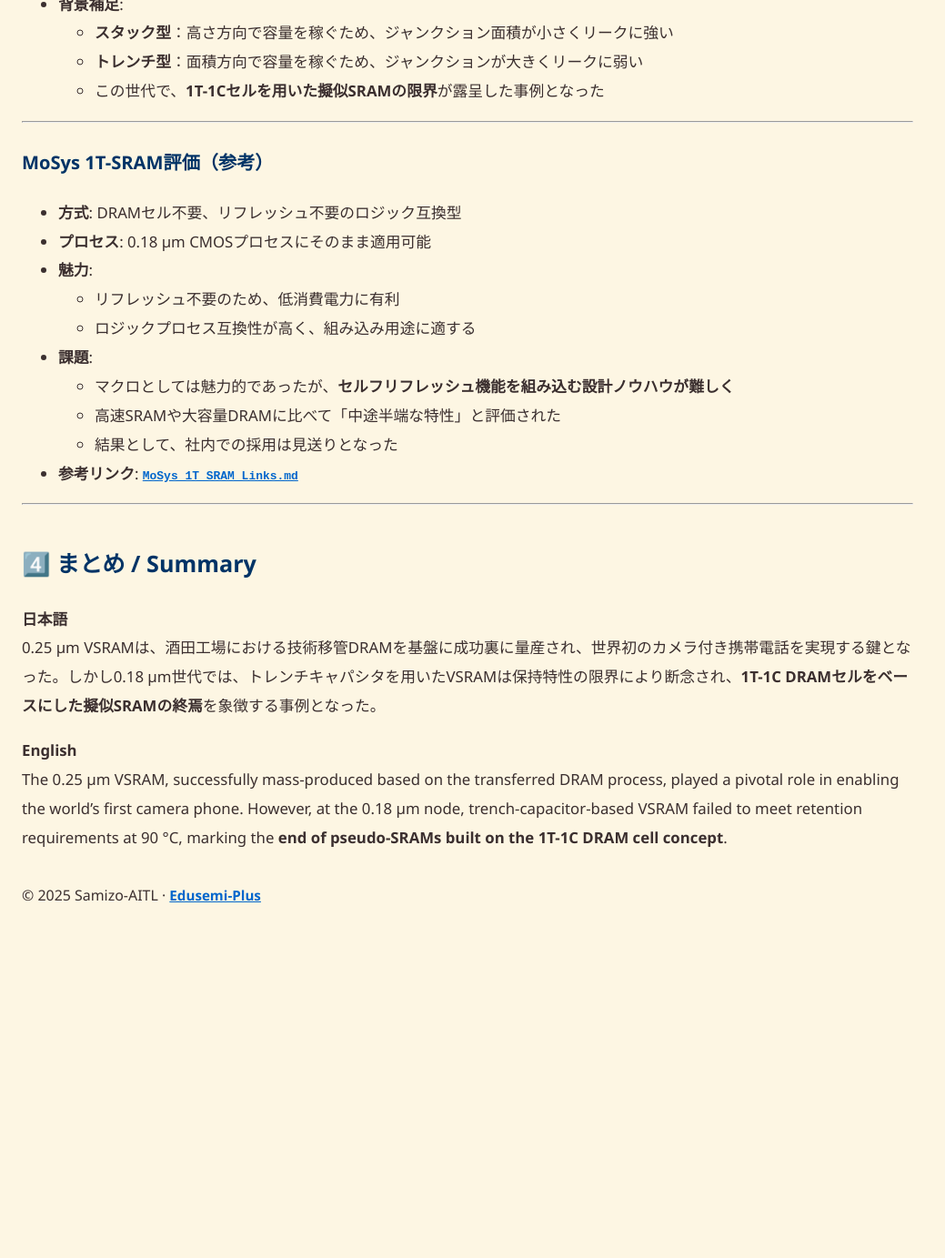
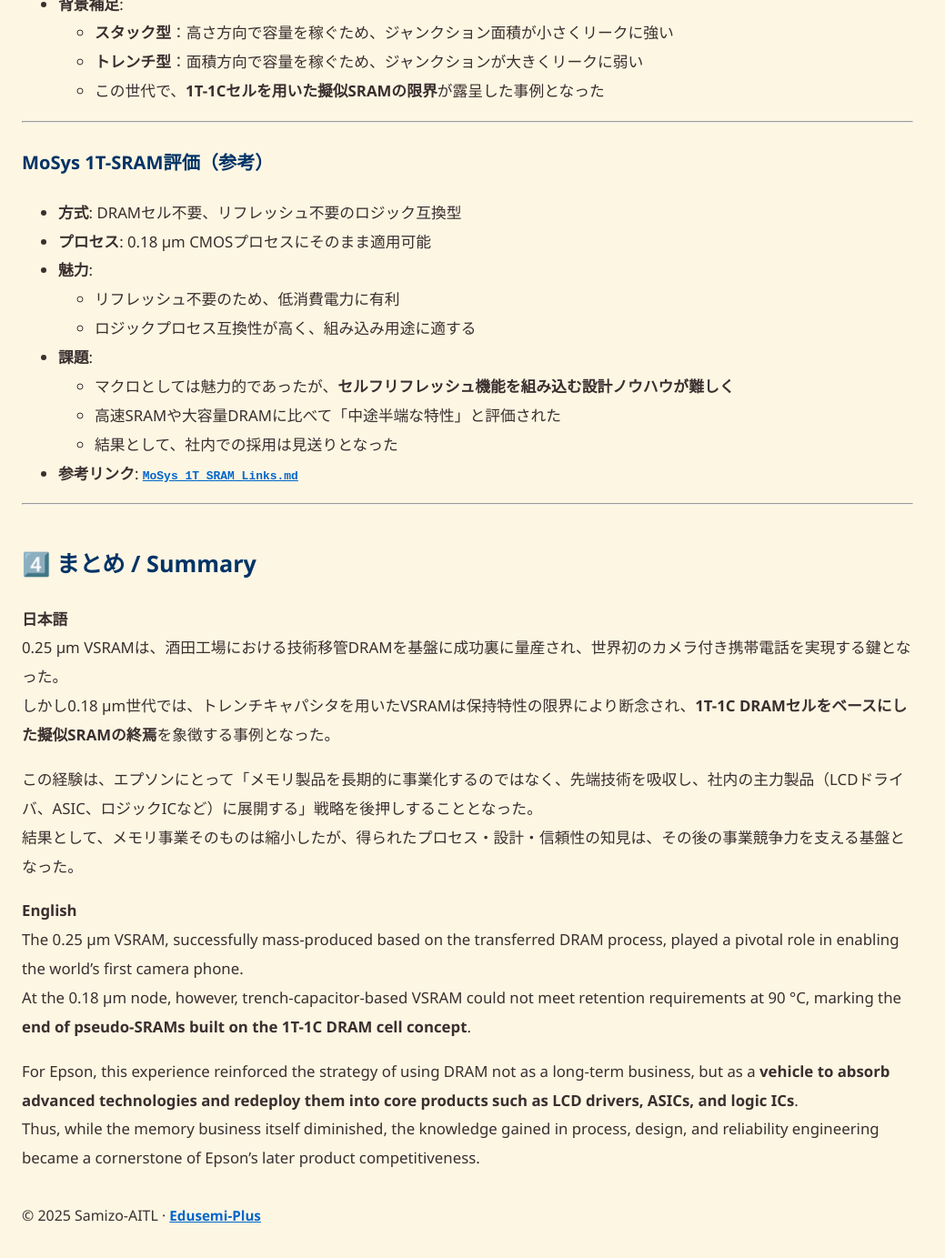
Before and after one commit to Samizo-AITL/Edusemi-Plus, a Jekyll site: the page built from archive/paper/dram_vsram/02_VSRAM_Technology.md, in a window 1280 px wide and 1400 px high, scrolled down 2995 px. Shown: the top 1383 px of the window at 91% size, without its empty margins (0-1039 px from the left). Built offline with Jekyll 4.4.1, drawn with Linux system fonts in a browser that asks for light colours; before the commit the page ends 4042 px from its top, so only the background shows below that.

Commit message:
Update 02_VSRAM_Technology.md

```diff
--- a/archive/paper/dram_vsram/02_VSRAM_Technology.md
+++ b/archive/paper/dram_vsram/02_VSRAM_Technology.md
@@ -115,7 +115,15 @@
 ## 4️⃣ まとめ / Summary
 
 **日本語**
-0.25 µm VSRAMは、酒田工場における技術移管DRAMを基盤に成功裏に量産され、世界初のカメラ付き携帯電話を実現する鍵となった。しかし0.18 µm世代では、トレンチキャパシタを用いたVSRAMは保持特性の限界により断念され、**1T-1C DRAMセルをベースにした擬似SRAMの終焉**を象徴する事例となった。
+0.25 µm VSRAMは、酒田工場における技術移管DRAMを基盤に成功裏に量産され、世界初のカメラ付き携帯電話を実現する鍵となった。
+しかし0.18 µm世代では、トレンチキャパシタを用いたVSRAMは保持特性の限界により断念され、**1T-1C DRAMセルをベースにした擬似SRAMの終焉**を象徴する事例となった。
+
+この経験は、エプソンにとって「メモリ製品を長期的に事業化するのではなく、先端技術を吸収し、社内の主力製品（LCDドライバ、ASIC、ロジックICなど）に展開する」戦略を後押しすることとなった。
+結果として、メモリ事業そのものは縮小したが、得られたプロセス・設計・信頼性の知見は、その後の事業競争力を支える基盤となった。
 
 **English**
-The 0.25 µm VSRAM, successfully mass-produced based on the transferred DRAM process, played a pivotal role in enabling the world’s first camera phone. However, at the 0.18 µm node, trench-capacitor-based VSRAM failed to meet retention requirements at 90 °C, marking the **end of pseudo-SRAMs built on the 1T-1C DRAM cell concept**.
+The 0.25 µm VSRAM, successfully mass-produced based on the transferred DRAM process, played a pivotal role in enabling the world’s first camera phone.
+At the 0.18 µm node, however, trench-capacitor-based VSRAM could not meet retention requirements at 90 °C, marking the **end of pseudo-SRAMs built on the 1T-1C DRAM cell concept**.
+
+For Epson, this experience reinforced the strategy of using DRAM not as a long-term business, but as a **vehicle to absorb advanced technologies and redeploy them into core products such as LCD drivers, ASICs, and logic ICs**.
+Thus, while the memory business itself diminished, the knowledge gained in process, design, and reliability engineering became a cornerstone of Epson’s later product competitiveness.
```
